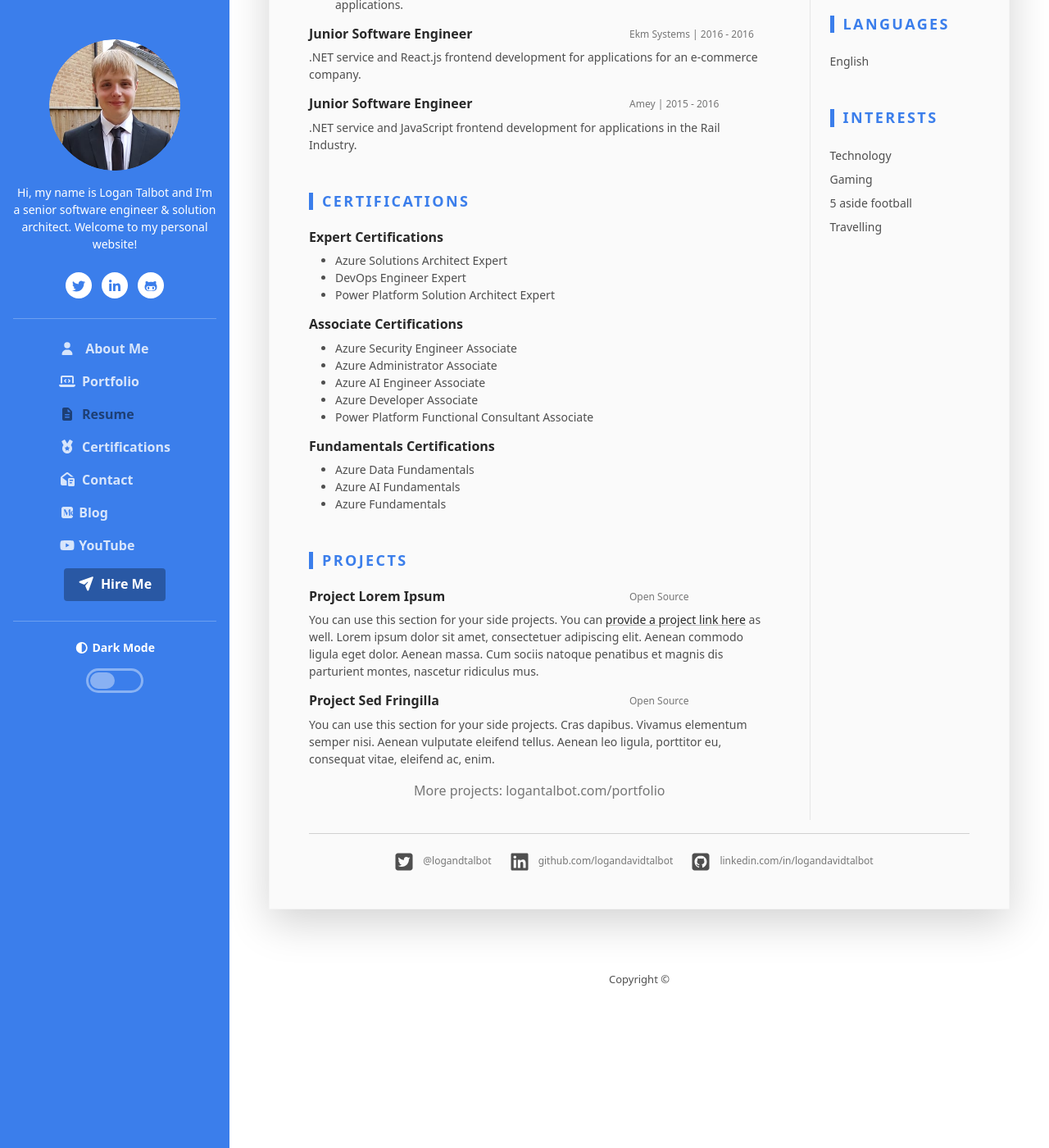
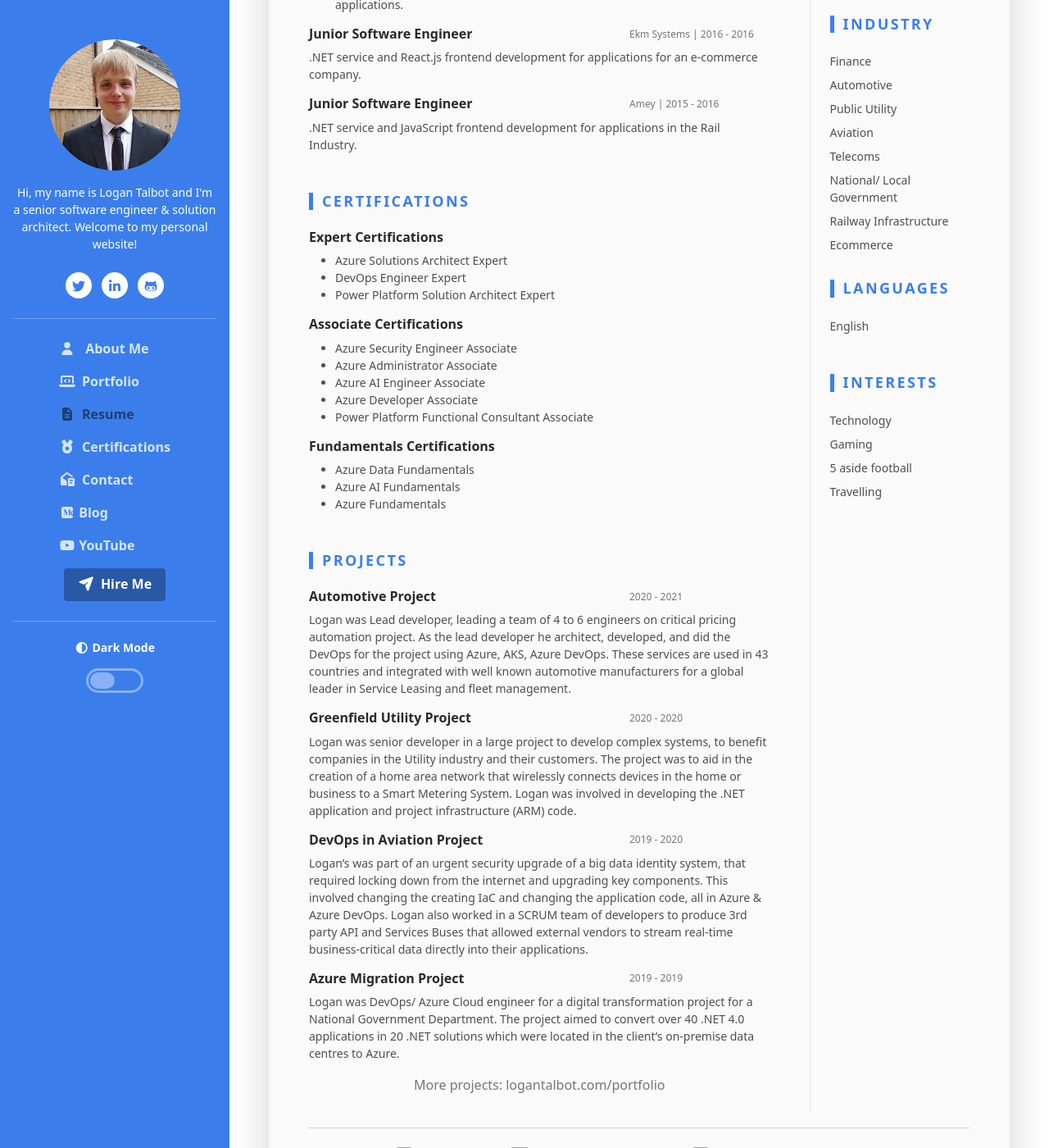
Before and after one commit to LoganDavidTalbot/logandavidtalbot.github.io, a Jekyll site: the page built from resume.html, in a window 1280 px wide and 1400 px high, scrolled down 1309 px. Shown: the whole window at 82% size. Built offline with Jekyll 4.4.1, drawn with Linux system fonts in a browser that asks for light colours; nearby versions of some CDN libraries; library files that are not in the unit come from our copies.

Commit message:
Adding projects to resume

```diff
--- a/projects/automotive-project.html
+++ b/projects/automotive-project.html
@@ -3,6 +3,7 @@
 layout: project
 industry: Automotive & Finance
 projectIntro: Lead developer for an electric pricing application
+projectShort: Logan was Lead developer, leading a team of 4 to 6 engineers on critical pricing automation project. As the lead developer he architect, developed, and did the DevOps for the project using Azure, AKS, Azure DevOps.  These services are used in 43 countries and integrated with well known automotive manufacturers for a global leader in Service Leasing and fleet management.
 size: 6,500+
 clientName: Full Service Leasing & Fleet Management Company
 clientDescription: Leading vehicle leasing operation in Europe managing over 1.51 million vehicles across 43 countries worldwide.
--- a/projects/aviation-project.html
+++ b/projects/aviation-project.html
@@ -3,6 +3,7 @@
 layout: project
 industry: Aviation
 projectIntro: Cloud/ DevOps Engineer in one of the biggest companies in the aviation industry.
+projectShort: Logan’s was part of an urgent security upgrade of a big data identity system, that required locking down from the internet and upgrading key components. This involved changing the creating IaC and changing the application code, all in Azure & Azure DevOps. Logan also worked in a SCRUM team of developers to produce 3rd party API and Services Buses that allowed external vendors to stream real-time business-critical data directly into their applications.
 size: 75,000+
 clientName: Airport Operator
 clientDescription: One of the worlds biggest Airport Operator.
--- a/projects/azure-migration-project.html
+++ b/projects/azure-migration-project.html
@@ -3,6 +3,7 @@
 layout: project
 industry: National Government
 projectIntro: Migrating on-premise applications to Azure PaaS services
+projectShort: Logan was DevOps/ Azure Cloud engineer for a digital transformation project for a National Government Department. The project aimed to convert over 40 .NET 4.0 applications in 20 .NET solutions which were located in the client’s on-premise data centres to Azure.
 size: 90,000+
 clientName: National Government Department
 clientDescription: A large national goverment departments for a large country.
--- a/projects/eu-exit-national-government-project.html
+++ b/projects/eu-exit-national-government-project.html
@@ -3,6 +3,7 @@
 layout: project
 industry: National Government
 projectIntro: Azure and .NET engineer an crucial EU exit
+projectShort: Logan worked on the UK Government Account as a Full Stack .NET developer, working on the EU Exit preparations. In this Account, it had 2/3 SCRUM teams, and they needed to develop three Solutions, resulting in approximately ten microservices.
 size: 90,000+
 clientName: National Government Department
 clientDescription: A large national goverment departments for a large country.
--- a/projects/greenfield-utility-project.html
+++ b/projects/greenfield-utility-project.html
@@ -2,7 +2,8 @@
 title: Greenfield Utility Project
 layout: project
 industry: Utility
-projectIntro: Lead developer for an electric pricing application
+projectIntro: Lead developer, leading a team of 4 to 6 engineers on critical pricing automation project
+projectShort: Logan was senior developer in a large project to develop complex systems, to benefit companies in the Utility industry and their customers.  The project was to aid in the creation of a home area network that wirelessly connects devices in the home or business to a Smart Metering System. Logan was involved in developing the .NET application and project infrastructure (ARM) code.
 size: 100+
 clientName: Alternative Home Area Network Company
 clientDescription: Unique entity, a regulated co-operative of the UK’s energy suppliers, created specifically to address this problem; to design and manufacture a range-extending “alternative home area network” solution capable of connecting the devices required for residents to enjoy the full smart metering experience.
--- a/resume.html
+++ b/resume.html
@@ -129,34 +129,26 @@
 
 					<section class="project-section py-3">
 						<h3 class="text-uppercase resume-section-heading mb-4">Projects</h3>
+						{% assign sorted = site.pages | sort: 'yearEnd' | reverse %}
+						{% for page in sorted %}
+							{% if page.featuredProject == true %}
+							{% assign projectUrl = site.baseurl | append: page.url | remove: ".html" %}
 							<div class="item mb-3">
 								<div class="item-heading row align-items-center mb-2">
-								<h4 class="item-title col-12 col-md-6 col-lg-8 mb-2 mb-md-0">Project Lorem Ipsum</h4>
-								<div class="item-meta col-12 col-md-6 col-lg-4 text-muted text-start text-md-right">Open Source</div>
-
+									<h4 class="item-title col-12 col-md-6 col-lg-8 mb-2 mb-md-0">{{ page.title }}</h4>
+									<div class="item-meta col-12 col-md-6 col-lg-4 text-muted text-start text-md-right">{{ page.yearStart }} - {{ page.yearEnd }}</div>
 								</div>
 								<div class="item-content">
-								<p>You can use this section for your side projects. You can <a href="#" class="theme-link">provide a project link here</a> as well. Lorem ipsum dolor sit amet, consectetuer adipiscing elit. Aenean commodo ligula eget dolor. Aenean massa. Cum sociis natoque penatibus et magnis dis parturient montes, nascetur ridiculus mus.</p>
-
-
+									<p>{{ page.projectShort }}</p>
 								</div>
 							</div><!--//item-->
-						<div class="item">
-							<div class="item-heading row align-items-center mb-2">
-								<h4 class="item-title col-12 col-md-6 col-lg-8 mb-2 mb-md-0">Project Sed Fringilla</h4>
-								<div class="item-meta col-12 col-md-6 col-lg-4 text-muted text-start text-md-right">Open Source</div>
-
-							</div>
-							<div class="item-content">
-								<p>You can use this section for your side projects. Cras dapibus. Vivamus elementum semper nisi. Aenean vulputate eleifend tellus. Aenean leo ligula, porttitor eu, consequat vitae, eleifend ac, enim.</p>
-
-							</div>
-						</div><!--//item-->
+							{% endif %}
+            			{% endfor %}
 						<div class="item text-center">
 							<div class="item-heading row align-items-center mb-2">
 								<li class="list-inline-item mb-lg-0 me-3">
-									<a class="resume-link" target="_blank" href="{{ site.url }}/portfolio"><span class="d-none d-lg-inline-block text-muted">More projects: logantalbot.com/portfolio</span></a></li>
-
+									<a class="resume-link" target="_blank" href="{{ site.url }}/portfolio"><span class="d-none d-lg-inline-block text-muted">More projects: logantalbot.com/portfolio</span></a>
+								</li>
 							</div>
 						</div><!--//item-->
 					</section><!--//project-section-->
@@ -195,19 +187,19 @@
 									</li>
 								</ul>
 							</section><!--//education-section-->
-							<!--<section class="education-section py-3">
-								<h3 class="text-uppercase resume-section-heading mb-4">Awards</h3>
-								<ul class="list-unstyled resume-awards-list">
-									<li class="mb-3">
-										<div class="font-weight-bold">Award Lorem Ipsum</div>
-										<div class="text-muted">Microsoft lorem ipsum (2019)</div>
-									</li>
-									<li>
-										<div class="font-weight-bold">Award Donec Sodales</div>
-										<div class="text-muted">Oracle Aenean (2017)</div>
-									</li>
+							<section class="education-section py-3">
+								<h3 class="text-uppercase resume-section-heading mb-4">Industry</h3>
+								<ul class="list-unstyled resume-interests-list mb-0">
+									<li class="mb-2">Finance</li>
+									<li class="mb-2">Automotive</li>
+									<li class="mb-2">Public Utility</li>
+									<li class="mb-2">Aviation</li>
+									<li class="mb-2">Telecoms</li>
+									<li class="mb-2">National/ Local Government</li>
+									<li class="mb-2">Railway Infrastructure</li>
+									<li>Ecommerce</li>
 								</ul>
-							</section>--><!--//education-section-->
+							</section><!--//education-section-->
 							<section class="skills-section py-3">
 								<h3 class="text-uppercase resume-section-heading mb-4">Languages</h3>
 								<ul class="list-unstyled resume-lang-list">
```
Lines whose indentation alone changed are shown as unchanged.
